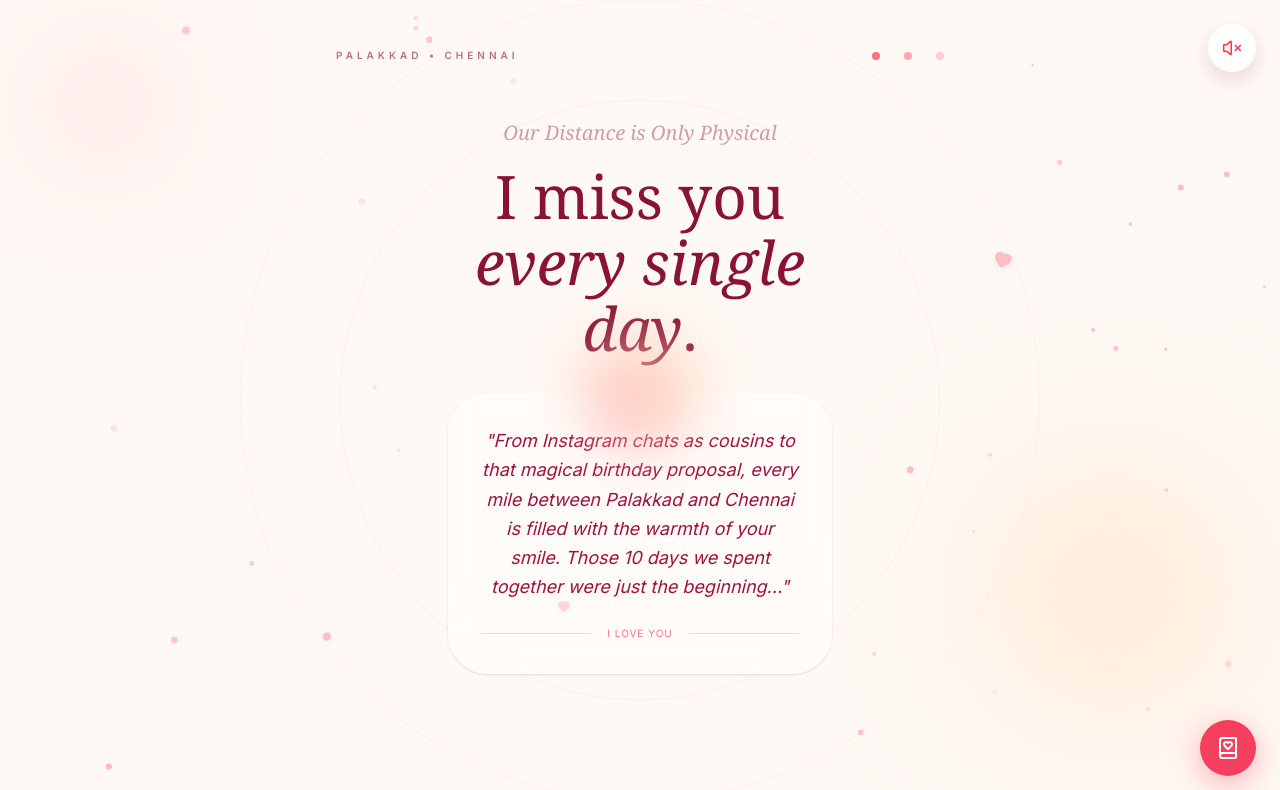
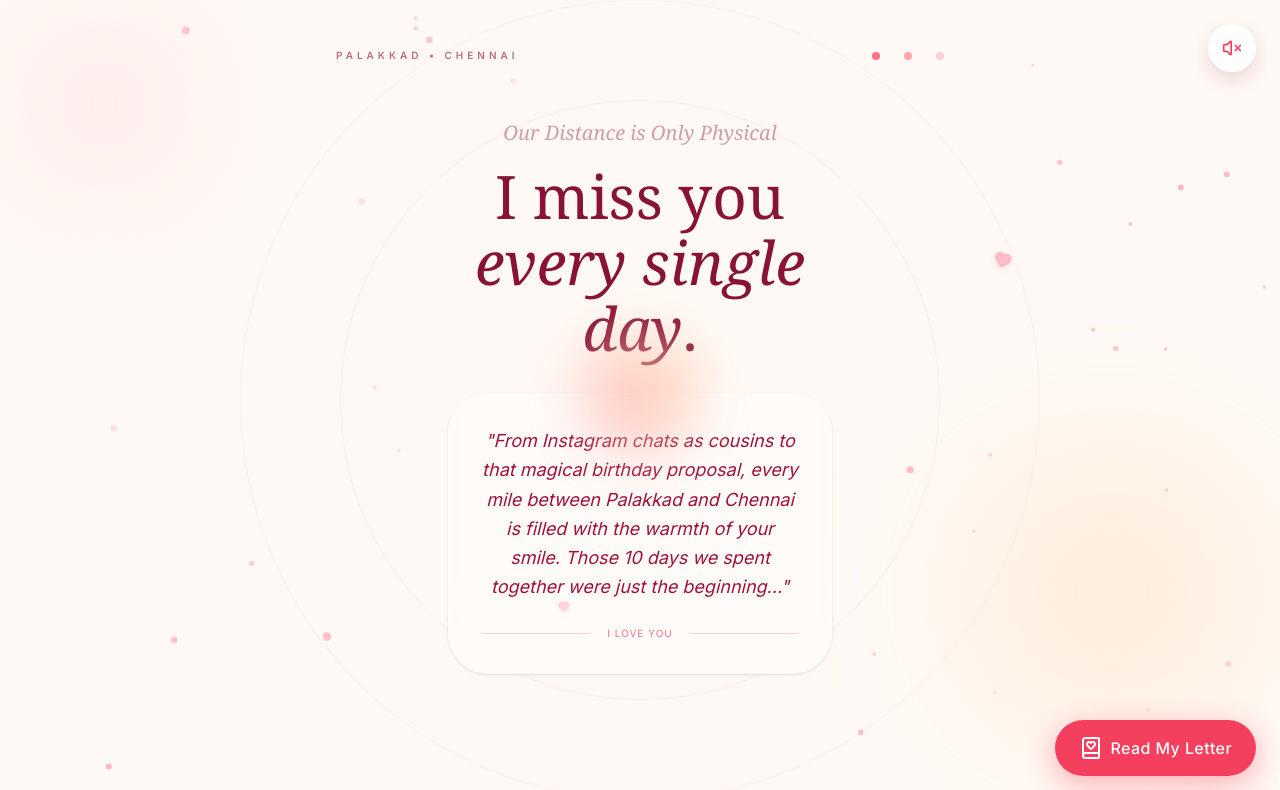
Before and after one commit to Asvangs/name, a React (Vite) app: page / in a window 1280 px wide. Shown: the top 790 px of the page. Built offline with nearby package versions, Linux system fonts and the light colour scheme; a web font is replaced by a local one.

Commit message:
feat: add text label to love letter button
Update the floating button to include a "Read My Letter" label for improved clarity and user engagement.

```diff
--- a/src/components/LoveLetterModal.tsx
+++ b/src/components/LoveLetterModal.tsx
@@ -88,9 +88,10 @@ export function LoveLetterModal() {
     <>
       <button
         onClick={() => setIsOpen(true)}
-        className="fixed bottom-6 right-6 w-14 h-14 bg-rose-500 text-white rounded-full flex items-center justify-center shadow-[0_8px_30px_rgb(244,63,94,0.4)] z-40 hover:bg-rose-600 transition-colors active:scale-95"
+        className="fixed bottom-6 right-6 px-6 h-14 bg-rose-500 text-white rounded-full flex items-center justify-center gap-2 shadow-[0_8px_30px_rgb(244,63,94,0.4)] z-40 hover:bg-rose-600 transition-colors active:scale-95 font-medium tracking-wide"
       >
         <BookHeart size={24} />
+        <span>Read My Letter</span>
       </button>
 
       <AnimatePresence>
```
